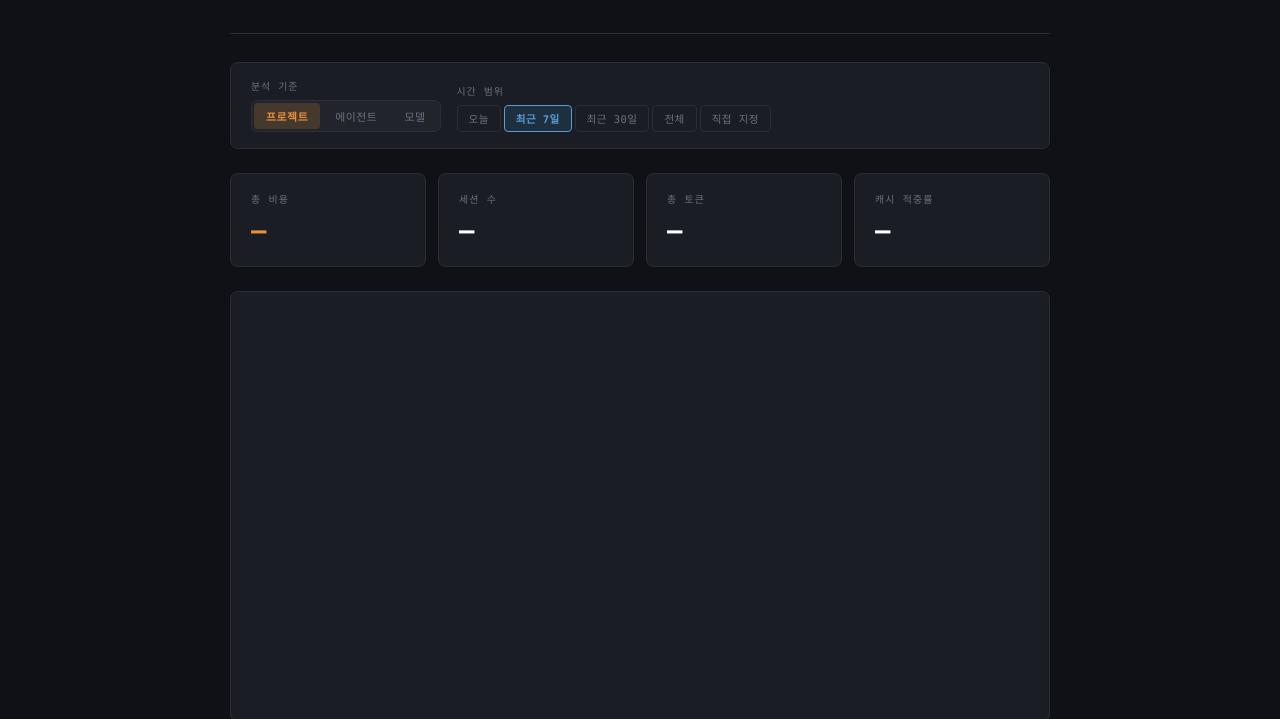
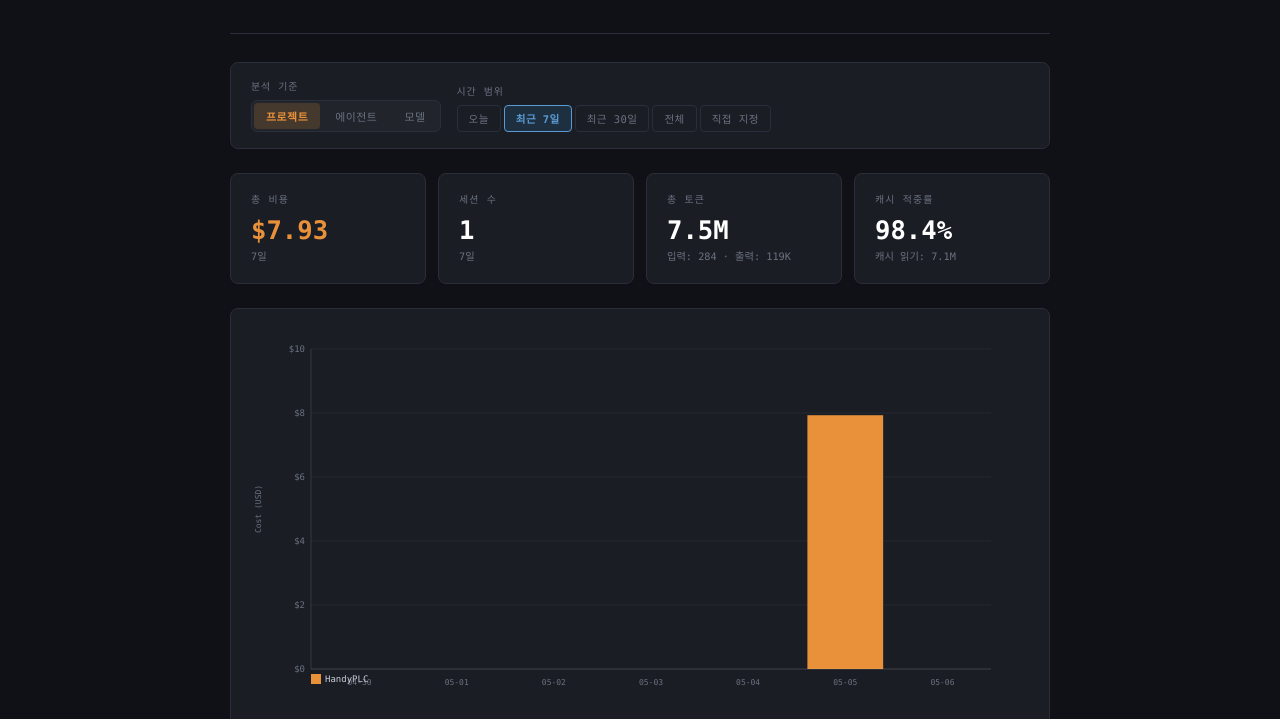
Before and after one commit to rick-jun/rick-jun.github.io, a plain HTML site: page Projects/multi-agent/index.html in a window 1280 px wide. Shown: the part 233-952 px from the top of the page. Drawn offline with Linux system fonts and the light colour scheme.

Commit message:
Fix multi-agent metrics page: add thumbnail, restore data load, fix dead toggles
- Add SVG thumbnail for the Multi-Agent Metrics card on index.html
- Add portfolio_metrics.js so the dashboard works under file:// (fetch fallback retained for github.io)
- Move initial setLang() call below state declaration to fix TDZ ReferenceError that aborted the rest of the script (broke dimension/time toggles and loadData)

Co-Authored-By: Claude Opus 4.7 <noreply@anthropic.com>

```diff
--- a/Projects/multi-agent/index.html
+++ b/Projects/multi-agent/index.html
@@ -413,6 +413,7 @@
     <p><a href="../../index.html" data-i18n="footer-back">← Back to Portfolio</a> &nbsp;·&nbsp; Rick Jun &nbsp;·&nbsp; <span data-i18n="footer-attr">Data from CTO Agent pipeline</span></p>
 </footer>
 
+<script src="portfolio_metrics.js"></script>
 <script>
 // ═══════════════════════════════════════════
 // i18n
@@ -522,15 +523,13 @@ function setLang(lang) {
         }
     });
 
-    // Re-render dynamic text that uses i18n
-    const agg = filterAndAggregate();
-    renderSummary(agg);
-    updateTableToggleText();
+    // Re-render dynamic text that uses i18n (only after state is initialized)
+    if (window.__stateReady) {
+        const agg = filterAndAggregate();
+        renderSummary(agg);
+        updateTableToggleText();
+    }
 }
-
-// Init
-const savedLang = localStorage.getItem('lang') || 'ko';
-setLang(savedLang);
 
 // ═══════════════════════════════════════════
 // STATE
@@ -547,18 +546,31 @@ const state = {
     colorMap: {},
     palette: ['#e8913a','#38bdf8','#4ec973','#f0c040','#e0555a','#a78bfa','#fb923c','#22d3ee','#f472b6','#a3e635']
 };
+window.__stateReady = true;
+
+// Apply saved language now that state exists.
+const savedLang = localStorage.getItem('lang') || 'ko';
+setLang(savedLang);
 
 // ═══════════════════════════════════════════
 // DATA LOADING
 // ═══════════════════════════════════════════
 async function loadData() {
+    // Prefer inline data (works under file:// where fetch is CORS-blocked).
+    if (window.PORTFOLIO_METRICS && Array.isArray(window.PORTFOLIO_METRICS.rows)) {
+        state.rawRows = window.PORTFOLIO_METRICS.rows;
+        state.generatedAt = window.PORTFOLIO_METRICS.generated_at || null;
+        state.colorMap = {};
+        renderAll();
+        return;
+    }
+    // Fallback: fetch JSON (works on github.io / http servers).
     try {
         const resp = await fetch('portfolio_metrics.json');
         if (!resp.ok) throw new Error(`HTTP ${resp.status}`);
         const json = await resp.json();
         state.rawRows = json.rows || [];
         state.generatedAt = json.generated_at || null;
-        // Build initial color map from unique dimension values
         state.colorMap = {};
     } catch (err) {
         console.warn('Could not load portfolio_metrics.json:', err.message);
--- /dev/null
+++ b/Projects/multi-agent/portfolio_metrics.js
@@ -0,0 +1,29 @@
+// Auto-generated companion to portfolio_metrics.json.
+// Loaded via <script src> so the dashboard works under file:// (where fetch is blocked by CORS).
+// Keep this file in sync with portfolio_metrics.json — same shape.
+window.PORTFOLIO_METRICS = {
+    "schema_version": 1,
+    "generated_at": "2026-05-05T16:53:50+09:00",
+    "generated_by": "cto-agent",
+    "currency": "USD",
+    "source": {
+        "projects_scanned": ["HandyPLC"],
+        "cost_log_paths": ["G:\\AgentAI\\HandyPLC\\Agents\\State\\cost_log.json"],
+        "notes": "Rows with backfilled=true were rebuilt from transcript JSONLs."
+    },
+    "rows": [
+        {
+            "date": "2026-05-05",
+            "project": "HandyPLC",
+            "agent": "unknown",
+            "model": "claude-opus-4-7",
+            "sessions": 1,
+            "input_tokens": 284,
+            "output_tokens": 118581,
+            "cache_read_tokens": 7131285,
+            "cache_write_tokens": 223856,
+            "cost_usd": 7.9307,
+            "backfilled": true
+        }
+    ]
+};
```
Also changed, not shown: index.html (+1 -3 lines), Projects/multi-agent/images/thumbnail.svg (added).
